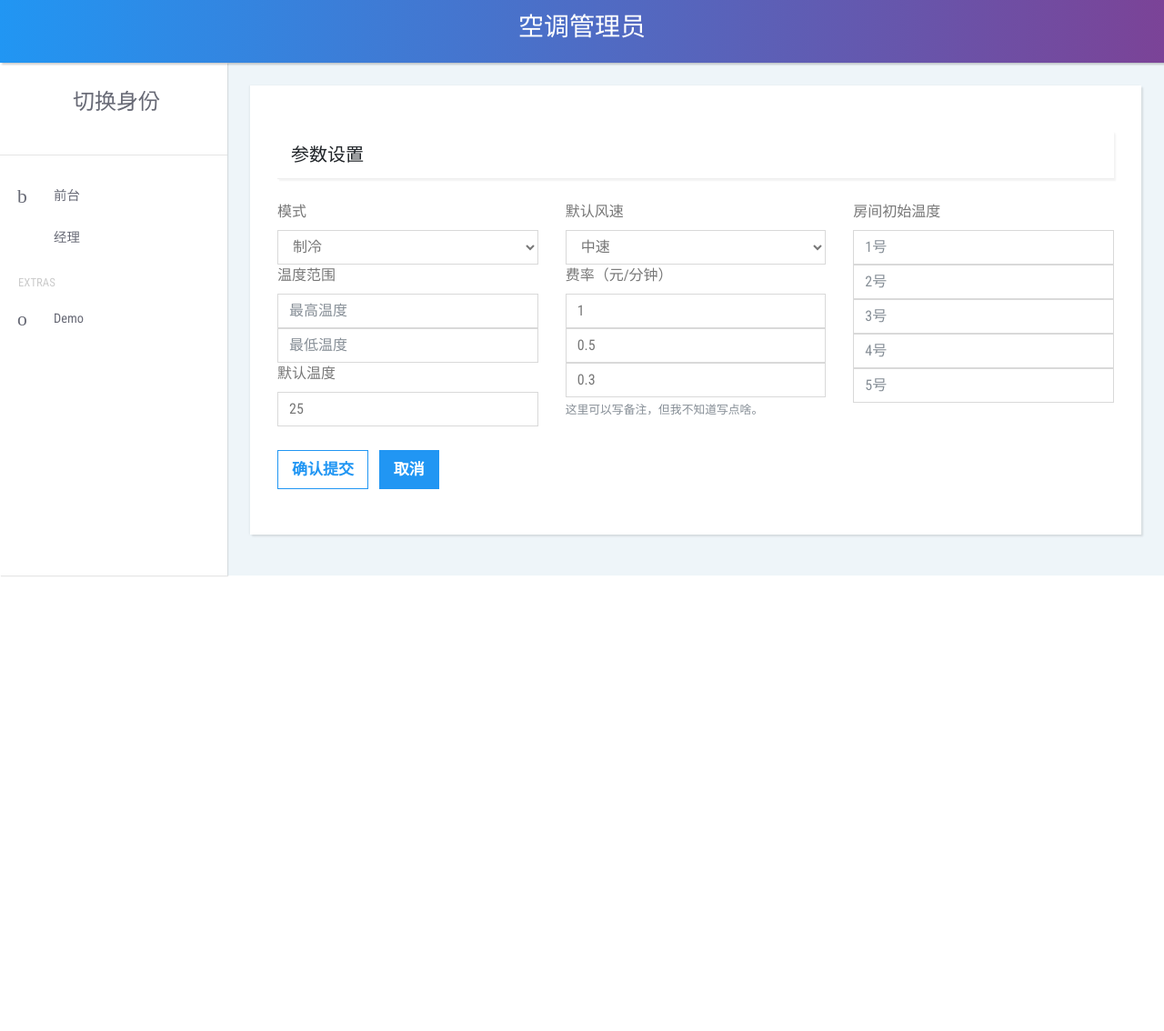
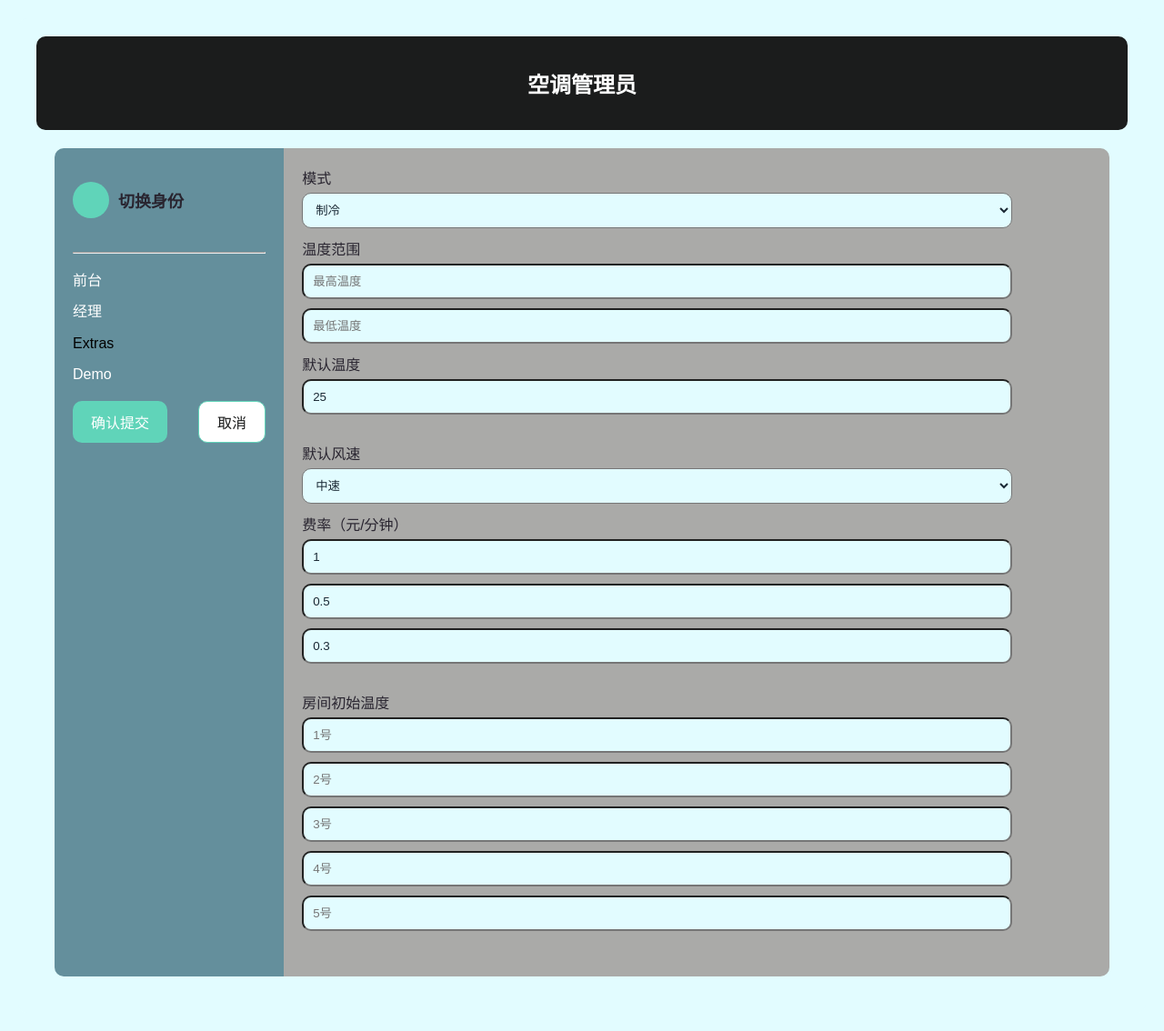
Before and after one commit to liangdove/Hotel-AIR-SYS, a Django app: page /init/ in a window 1280 px wide. Shown: the whole page at 91% size. Before the commit the page ends 634 px from the top, so only its background shows below. Run offline with Django 3.2, Linux system fonts and the light colour scheme; some libraries are stand-ins or nearby versions; some web fonts are replaced.

Commit message:
init.html重写，后续可优化

```diff
--- /dev/null
+++ b/statics/css/init.css
@@ -0,0 +1,209 @@
+:root {
+    --color-1: #ffffff;  /* 主色 */
+    --color-2: #262733;  /* 字体颜色 */
+    --color-3: #1b1c1c;  /* 按钮背景颜色 */
+    --color-4: #60d4b9;  /* 按钮颜色 */
+    --color-5: #e2fcff;  /* 背景色 */
+    --color-6: #648f9c;  /* 屏幕背景色 */
+    --color-7: #292530;  /* 标题字体颜色 */
+    --color-8: #1b2935;  /* 辅助文本颜色 */
+    --color-9: #aaaaa8;  /* 浅灰色背景 */
+}
+
+/* 页面整体布局 */
+body {
+    font-family: Arial, sans-serif;
+    background-color: var(--color-5);
+    margin: 0;
+    padding: 0;
+}
+
+/* 外层容器 */
+.outer-container {
+    max-width: 1200px;
+    margin: 20px auto;
+    padding: 20px;
+    background-color: var(--color-5);
+    border-radius: 10px;
+}
+
+/* 主导航栏 */
+.header {
+    background-color: var(--color-3);
+    padding: 10px;
+    border-radius: 10px;
+}
+
+.navbar h3 {
+    color: var(--color-1);
+    text-align: center;
+    font-size: 24px;
+}
+
+/* 侧边导航栏 */
+.side-navbar {
+    background-color: var(--color-6);
+    padding: 20px;
+    width: 250px;
+    border-top-left-radius: 10px;
+    border-bottom-left-radius: 10px;
+    border-right: none;
+}
+
+.sidebar-header {
+    display: flex;
+    align-items: center;
+    margin-bottom: 20px;
+}
+
+.sidebar-header .avatar {
+    background-color: var(--color-4);
+    width: 40px;
+    height: 40px;
+    border-radius: 50%;
+    margin-right: 10px;
+}
+
+.sidebar-header .title h4 {
+    color: var(--color-7);
+}
+
+.sidebar-header .title h4 {
+    font-size: 18px;
+}
+
+.side-navbar ul {
+    list-style: none;
+    padding-left: 0;
+}
+
+.side-navbar ul li {
+    margin-bottom: 10px;
+}
+
+.side-navbar ul li a {
+    color: var(--color-1);
+    text-decoration: none;
+    font-size: 16px;
+    display: flex;
+    align-items: center;
+}
+
+.side-navbar ul li a:hover {
+    color: var(--color-4);
+}
+
+/* 按钮组 */
+.button-group {
+    margin-top: 20px;
+    display: flex;
+    justify-content: space-between;
+}
+
+.button-group .btn {
+    padding: 10px 20px;
+    border-radius: 10px;
+    font-size: 16px;
+    cursor: pointer;
+    transition: background-color 0.3s, transform 0.2s;
+}
+
+.button-group .btn-blue {
+    background-color: var(--color-4);
+    color: var(--color-1);
+    border: none;
+}
+
+.button-group .btn-blue:hover {
+    background-color: #48c6b8;
+    transform: scale(1.05);
+}
+
+.button-group .btn-white {
+    background-color: var(--color-1);
+    color: var(--color-3);
+    border: 1px solid var(--color-4);
+}
+
+.button-group .btn-white:hover {
+    background-color: #f1f1f1;
+    transform: scale(1.05);
+}
+
+/* 页面内容部分 */
+.page-content {
+    display: flex;
+    flex-grow: 1;
+    padding: 20px;
+}
+
+/* 表单 */
+.form-cont {
+    flex-grow: 1;
+    background-color: var(--color-9);
+    padding: 20px;
+    border-top-right-radius: 10px;
+    border-bottom-right-radius: 10px;
+    border-left: none;
+}
+
+/* 表单卡片 */
+.card {
+    background-color: var(--color-5);
+    border-radius: 10px;
+    padding: 20px;
+}
+
+/* 卡片头部 */
+.card-header h5 {
+    color: var(--color-7);
+    font-size: 22px;
+}
+
+/* 表单控件 */
+.form-group {
+    margin-bottom: 20px;
+}
+
+/* 标签样式 */
+label {
+    font-size: 16px;
+    color: var(--color-7);
+    display: block;
+    margin-bottom: 5px;
+}
+
+/* 输入框和下拉框 */
+input.form-control, select.form-control {
+    width: 100%;  /* 使用100%宽度 */
+    max-width: 90%;  /* 设置最大宽度，防止右边贴边 */
+    padding: 10px;
+    border-radius: 10px;
+    margin-bottom: 10px;
+    background-color: var(--color-5);
+    color: var(--color-8);
+    box-sizing: border-box;  /* 包括内边距和边框在内的宽度计算 */
+}
+
+/* 聚焦时的效果 */
+input.form-control:focus, select.form-control:focus {
+    border-color: var(--color-4);
+    outline: none;
+}
+
+/* 输入框提示文本 */
+small.form-text {
+    font-size: 14px;
+    color: var(--color-8);
+}
+
+/* 浅灰色背景 */
+.form-cont {
+    background-color: var(--color-9);
+}
+
+/* 表单控件的聚焦效果 */
+input.form-control:focus, select.form-control:focus {
+    outline: none;
+    border-color: var(--color-4);
+}
--- a/templates/init.html
+++ b/templates/init.html
@@ -2,7 +2,6 @@
 <html>
 
 <head>
-
     <meta charset="utf-8">
     <meta http-equiv="X-UA-Compatible" content="IE=edge">
     <meta name="description" content="">
@@ -11,35 +10,22 @@
 
     <title>设置参数 </title>
     <link rel="shortcut icon" href="img/favicon.ico">
-
-    <!-- global stylesheets -->
-    <link href="https://fonts.googleapis.com/css?family=Roboto+Condensed" rel="stylesheet">
-    <link rel="stylesheet" href="/static/css/bootstrap.min.css">
-    <link rel="stylesheet" href="/static/font-awesome-4.7.0/css/font-awesome.min.css">
-    <link rel="stylesheet" href="/static/css/font-icon-style.css">
-    <link rel="stylesheet" href="/static/css/style.default.css" id="theme-stylesheet">
-    <!-- Core stylesheets -->
-    <link rel="stylesheet" href="/static/css/form.css">
+    <link rel="stylesheet" href="/static/css/init.css">
 
 </head>
 
 <body>
-
-<!--====================================================
-                     MAIN NAVBAR
-======================================================-->
+    <!-- 外层容器，用于限制页面宽度 -->
+    <div class="outer-container">
         <header class="header">
-
             <nav class="navbar navbar-expand-lg ">
                 <h3 class='col-sm-12' style="text-align:center">空调管理员</h3>
             </nav>
         </header>
-
         <!--====================================================
                         PAGE CONTENT
         ======================================================-->
         <div class="page-content d-flex align-items-stretch">
-
             <!--***** SIDE NAVBAR *****-->
             <nav class="side-navbar">
                 <div class="sidebar-header d-flex align-items-center">
@@ -53,49 +39,37 @@
                 <ul class="list-unstyled">
                     <li> <a href="index.html"><i class="icon-home"></i>前台</a></li>
                     <li> <a href="chart.html"> <i class="fa fa-bar-chart"></i>经理</a></li>
-
-            </ul><span class="heading">Extras</span>
+                </ul>
+                <span class="heading">Extras</span>
                 <ul class="list-unstyled">
                     <li> <a href="#"> <i class="icon-picture"></i>Demo </a></li>
                 </ul>
+
+                <!-- 确认和取消按钮 -->
+                <div class="button-group">
+                    <button id="submitBtn" type="button" class="btn btn-general btn-blue mr-2">确认提交</button>
+                    <button type="reset" class="btn btn-general btn-white">取消</button>
+
+
+                </div>
             </nav>
 
-
-
-
-
-
             <div class="content-inner form-cont">
-            <div class="row">
-                <div class="col-md-12">
-
-                    <!--***** BASIC FORM *****-->
-                    <div class="card form" id="form1">
-                        <div class="card-header">
-                            <h5>参数设置</h5>
-                        </div>
-                        <br>
-                        <form action="/init_submit" method="get">
+                <form id="form1" action="/init_submit" method="get">
                     <div class="row">
                         <div class="col-md-4">
                             <div class="form-group">
-
                                 <label for="exampleSelect1">模式</label>
                                 <select class="form-control" name="mode">
                                     <option value="cold">制冷</option>
                                     <option value="hot">制热</option>
                                 </select>
-										<label >温度范围</label>
+                                <label>温度范围</label>
                                 <input class="form-control" name="high" placeholder="最高温度">
                                 <input class="form-control" name="low" placeholder="最低温度">
                                 <label>默认温度</label>
                                 <input class="form-control" name="default" value="25">
-
-
-
                             </div>
-
-
                         </div>
                         <div class="col-md-4">
                             <div class="form-group">
@@ -106,46 +80,34 @@
                                     <option value="high">高速</option>
                                 </select>
                                 <label>费率（元/分钟）</label>
-                                        <input class="form-control"  value="1" name="fee_h">
-										<input class="form-control"  value="0.5" name="fee_m">
-										<input class="form-control"  value="0.3" name="fee_l">
-										<small id="emailHelp" class="form-text text-muted">这里可以写备注，但我不知道写点啥。</small>
-
-
-
-
+                                <input class="form-control" value="1" name="fee_h">
+                                <input class="form-control" value="0.5" name="fee_m">
+                                <input class="form-control" value="0.3" name="fee_l">
+                                <small id="emailHelp" class="form-text text-muted"></small>
                             </div>
-
-
                         </div>
                         <div class="col-md-4">
                             <div class="form-group">
                                 <label>房间初始温度</label>
-                                        <input class="form-control"  placeholder="1号" name="r1">
-										<input class="form-control"  placeholder="2号" name="r2">
-										<input class="form-control"  placeholder="3号" name="r3">
-										<input class="form-control"  placeholder="4号" name="r4">
-										<input class="form-control"  placeholder="5号" name="r5">
-
-
-									 </div>
+                                <input class="form-control" placeholder="1号" name="r1">
+                                <input class="form-control" placeholder="2号" name="r2">
+                                <input class="form-control" placeholder="3号" name="r3">
+                                <input class="form-control" placeholder="4号" name="r4">
+                                <input class="form-control" placeholder="5号" name="r5">
                             </div>
                         </div>
 
-                            <input type="submit" class="btn btn-general btn-blue mr-2" value="确认提交">
-                            <button type="reset" class="btn btn-general btn-white">取消</button>
+                    </div>
                 </form>
             </div>
-
-
-
-
+            <script>
+                // JavaScript 代码：绑定确认按钮的点击事件来提交表单
+                document.getElementById('submitBtn').addEventListener('click', function () {
+                    // 提交表单
+                    document.getElementById('form1').submit();
+                });
+            </script>
         </div>
     </div>
-        </div>
-    </div>
-
-
 </body>
-
 </html>
```
Also changed, not shown: static/css/init.css (added, +209 -0 lines). Lines whose indentation alone changed are shown as unchanged.
